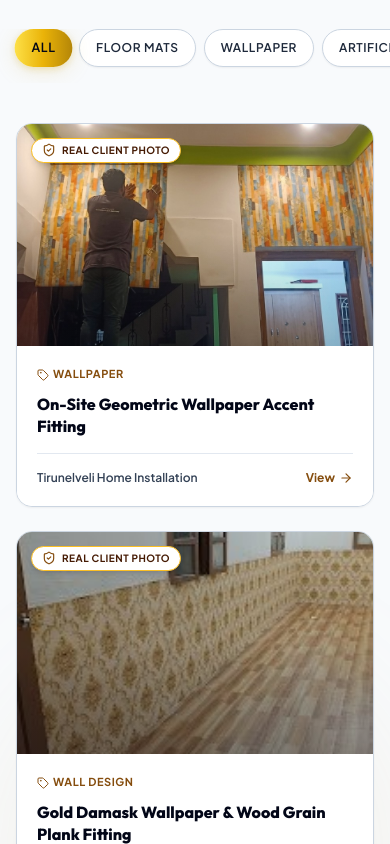
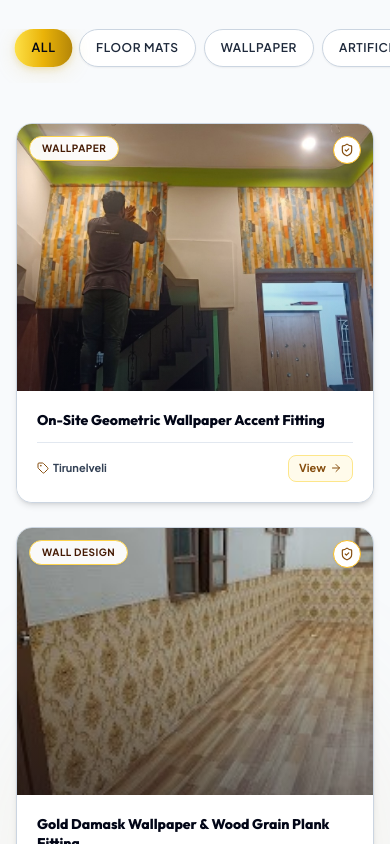
Before and after one commit to risa113/huq-mats, a React (Vite) app: page / in a window 390 px wide. Shown: the part 8800-9644 px from the top of the page. Built offline with nearby package versions, Linux system fonts and the light colour scheme.

Commit message:
Redesign Gallery grid layout to 4-column desktop and 2-column tablet with enhanced card UI

```diff
--- a/src/components/Gallery.jsx
+++ b/src/components/Gallery.jsx
@@ -84,8 +84,8 @@ export default function Gallery({ selectedCategory, onSelectCategory }) {
           })}
         </div>
 
-        {/* Perfectly Arranged Responsive Grid */}
-        <div className="grid grid-cols-1 md:grid-cols-2 lg:grid-cols-3 gap-6 sm:gap-8">
+        {/* Perfectly Arranged Responsive Grid (2 columns on tablet, 4 columns on desktop = 2 perfect rows of 4) */}
+        <div className="grid grid-cols-1 sm:grid-cols-2 lg:grid-cols-4 gap-6 sm:gap-7">
           {filteredProjects.map((project, idx) => (
             <motion.div
               key={project.id}
@@ -94,22 +94,27 @@ export default function Gallery({ selectedCategory, onSelectCategory }) {
               viewport={{ once: true }}
               transition={{ duration: 0.4, delay: idx * 0.05 }}
               onClick={() => handleOpenLightbox(project)}
-              className="group relative bg-white rounded-2xl overflow-hidden border border-slate-300 hover:border-[#854D0E] hover:shadow-2xl cursor-pointer transition-all duration-500 flex flex-col h-full shadow-sm"
+              className="group relative bg-white rounded-2xl overflow-hidden border border-slate-300 hover:border-[#854D0E] hover:shadow-2xl cursor-pointer transition-all duration-500 flex flex-col h-full shadow-md hover:-translate-y-1.5"
             >
               {/* Image Container with Uniform Aspect Ratio */}
-              <div className="relative aspect-[16/10] sm:aspect-[4/3] w-full overflow-hidden bg-slate-100">
+              <div className="relative aspect-[4/3] w-full overflow-hidden bg-slate-100">
                 <img
                   src={getImageUrl(project.image)}
                   alt={project.title}
-                  className="w-full h-full object-cover group-hover:scale-108 transition-transform duration-700 filter brightness-100 group-hover:brightness-105"
+                  className="w-full h-full object-cover group-hover:scale-110 transition-transform duration-700 filter brightness-100 group-hover:brightness-105"
                   loading="lazy"
                 />
-                <div className="absolute inset-0 bg-gradient-to-t from-slate-950/40 via-transparent to-transparent opacity-60 group-hover:opacity-40 transition-opacity"></div>
+                <div className="absolute inset-0 bg-gradient-to-t from-slate-950/50 via-transparent to-transparent opacity-60 group-hover:opacity-40 transition-opacity"></div>
+
+                {/* Top Category Badge */}
+                <div className="absolute top-3 left-3 px-3 py-1 rounded-full bg-white/95 border border-amber-300 text-[10px] font-black text-amber-950 tracking-wider uppercase backdrop-blur-md shadow-sm">
+                  {project.category}
+                </div>
 
                 {/* Real Photo Tag */}
                 {project.isClientPhoto && (
-                  <div className="absolute top-3.5 left-3.5 px-2.5 py-1 rounded-full bg-white border border-amber-400 text-[10px] font-black text-amber-950 tracking-wider uppercase flex items-center gap-1.5 backdrop-blur-md shadow-md">
-                    <ShieldCheck className="w-3.5 h-3.5 text-[#854D0E]" /> Real Client Photo
+                  <div className="absolute top-3 right-3 p-1.5 rounded-full bg-white border border-amber-400 text-amber-950 backdrop-blur-md shadow-sm" title="Real Client Showroom Photo">
+                    <ShieldCheck className="w-3.5 h-3.5 text-[#854D0E]" />
                   </div>
                 )}
 
@@ -122,25 +127,21 @@ export default function Gallery({ selectedCategory, onSelectCategory }) {
               </div>
 
               {/* Card Meta Content */}
-              <div className="p-5 sm:p-6 flex flex-col justify-between flex-grow bg-white">
+              <div className="p-5 flex flex-col justify-between flex-grow bg-white">
                 <div>
-                  <div className="flex items-center justify-between gap-2 mb-2.5">
-                    <span className="text-[11px] font-black text-[#854D0E] uppercase tracking-wider flex items-center gap-1">
-                      <Tag className="w-3 h-3 text-[#854D0E]" /> {project.category}
-                    </span>
-                  </div>
-
-                  <h3 className="font-display font-extrabold text-base sm:text-lg text-slate-950 group-hover:text-[#854D0E] transition-colors leading-snug line-clamp-2">
+                  <h3 className="font-display font-extrabold text-sm sm:text-base text-slate-950 group-hover:text-[#854D0E] transition-colors leading-snug line-clamp-2 mb-3">
                     {project.title}
                   </h3>
                 </div>
 
-                <div className="pt-4 border-t border-slate-200 mt-4 flex items-center justify-between">
-                  <span className="text-xs text-slate-700 font-semibold truncate max-w-[65%]">
-                    {project.location}
+                <div className="pt-3 border-t border-slate-200 mt-auto flex items-center justify-between gap-2">
+                  <span className="text-[11px] text-slate-700 font-bold truncate max-w-[60%] flex items-center gap-1">
+                    <Tag className="w-3 h-3 text-[#854D0E] shrink-0" />
+                    {project.location.split(' ')[0]}
                   </span>
-                  <span className="text-xs font-black text-[#854D0E] group-hover:text-slate-950 flex items-center gap-1 transition-colors">
-                    View <ArrowRight className="w-3.5 h-3.5 text-[#854D0E] group-hover:translate-x-1 transition-transform" />
+
+                  <span className="px-2.5 py-1 rounded-lg bg-amber-50 border border-amber-200 text-[11px] font-black text-[#854D0E] group-hover:bg-gradient-to-r group-hover:from-[#FDE047] group-hover:to-[#B48608] group-hover:text-slate-950 group-hover:border-transparent transition-all flex items-center gap-1">
+                    View <ArrowRight className="w-3 h-3 group-hover:translate-x-0.5 transition-transform" />
                   </span>
                 </div>
               </div>
```
